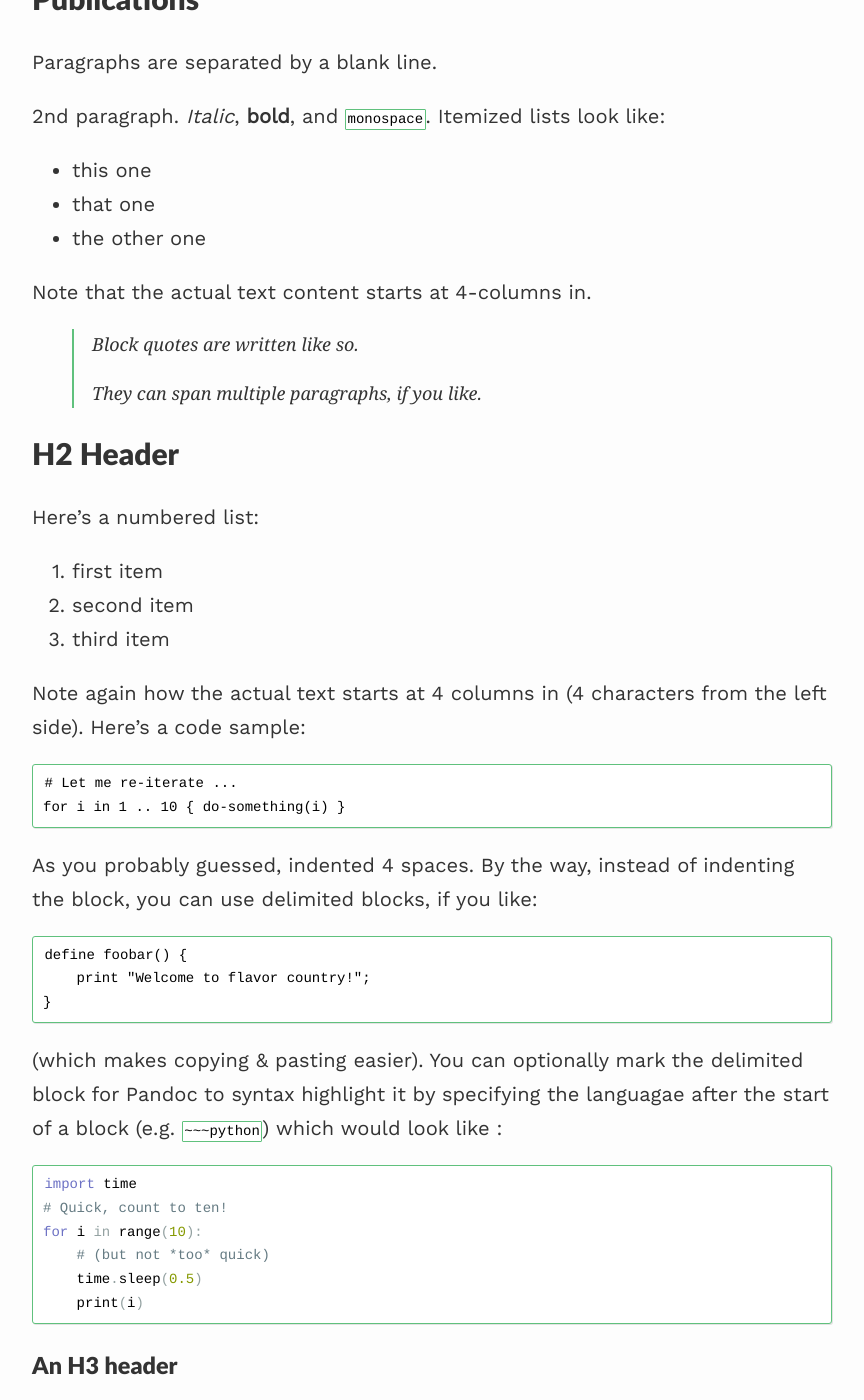
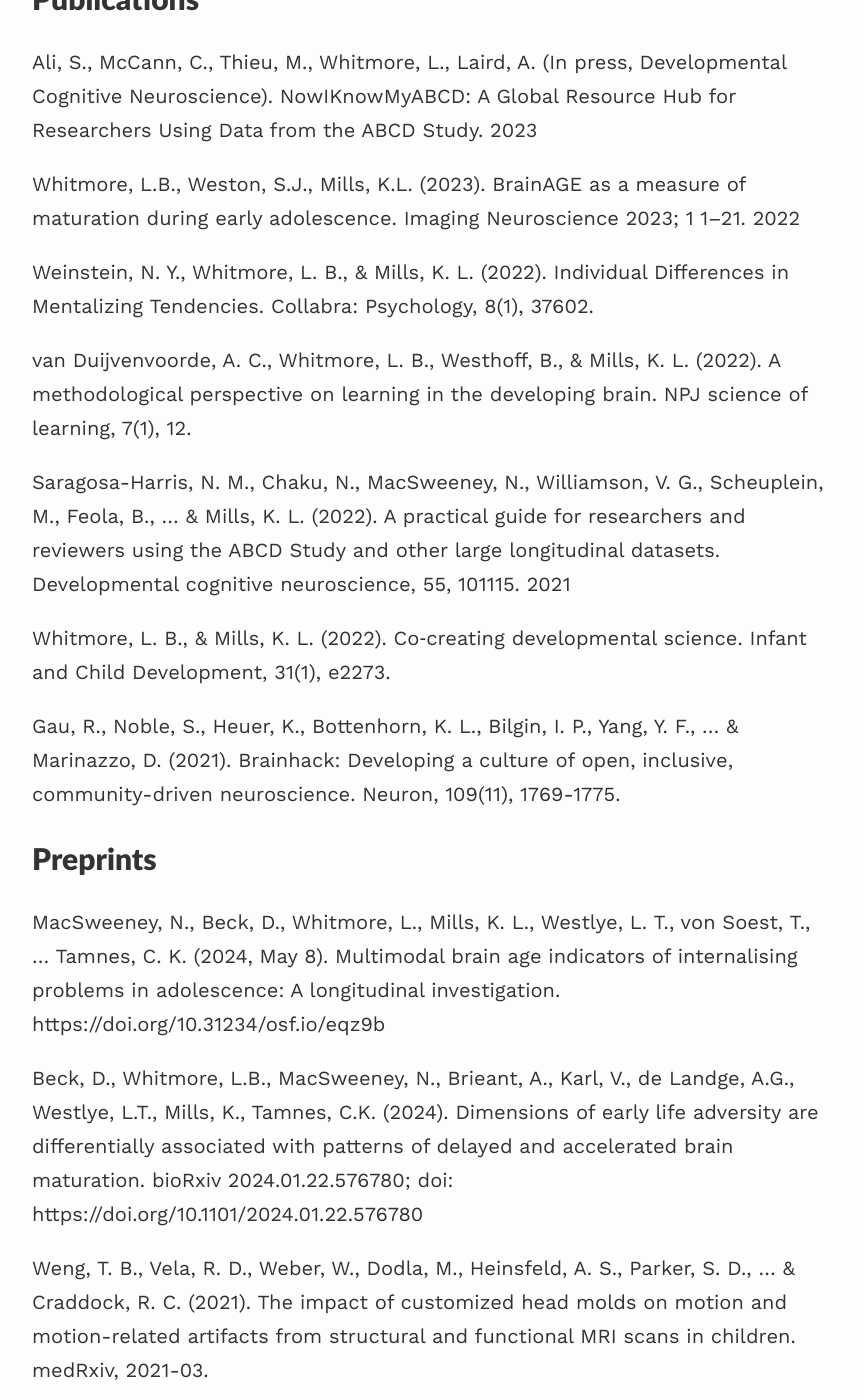
Before and after one commit to LucyWhitmore/lucywhitmore.github.io, a Jekyll site: the page built from publications.md, in a window 1280 px wide and 1400 px high, scrolled down 277 px. Shown: the whole window, without its empty margins (208-1072 px from the left). Built offline with Jekyll 4.4.1, drawn with Linux system fonts in a browser that asks for light colours; nearby versions of some CDN libraries; formulas are drawn with MathJax 3; some of the changed text lies outside the part shown.

Commit message:
Updated publications page

```diff
--- a/publications.md
+++ b/publications.md
@@ -7,134 +7,31 @@ description: recent publications & presentations
 Publications
 ============
 
-Paragraphs are separated by a blank line.
+Ali, S., McCann, C., Thieu, M., Whitmore, L., Laird, A. (In press, Developmental Cognitive Neuroscience). NowIKnowMyABCD: A Global Resource Hub for Researchers Using Data from the ABCD Study.
+2023
 
-2nd paragraph. *Italic*, **bold**, and `monospace`. Itemized lists
-look like:
+Whitmore, L.B., Weston, S.J., Mills, K.L. (2023). BrainAGE as a measure of maturation during early adolescence. Imaging Neuroscience 2023; 1 1–21.
+2022
 
-  * this one
-  * that one
-  * the other one
+Weinstein, N. Y., Whitmore, L. B., & Mills, K. L. (2022). Individual Differences in Mentalizing Tendencies. Collabra: Psychology, 8(1), 37602.
 
-Note that the actual text
-content starts at 4-columns in.
+van Duijvenvoorde, A. C., Whitmore, L. B., Westhoff, B., & Mills, K. L. (2022). A methodological perspective on learning in the developing brain. NPJ science of learning, 7(1), 12.
 
-> Block quotes are
-> written like so.
->
-> They can span multiple paragraphs,
-> if you like.
+Saragosa-Harris, N. M., Chaku, N., MacSweeney, N., Williamson, V. G., Scheuplein, M., Feola, B., ... & Mills, K. L. (2022). A practical guide for researchers and reviewers using the ABCD Study and other large longitudinal datasets. Developmental cognitive neuroscience, 55, 101115.
+2021
+
+Whitmore, L. B., & Mills, K. L. (2022). Co‐creating developmental science. Infant and Child Development, 31(1), e2273.
+
+Gau, R., Noble, S., Heuer, K., Bottenhorn, K. L., Bilgin, I. P., Yang, Y. F., ... & Marinazzo, D. (2021). Brainhack: Developing a culture of open, inclusive, community-driven neuroscience. Neuron, 109(11), 1769-1775.
 
 
-H2 Header
-------------
+Preprints
+============
 
-Here's a numbered list:
-
- 1. first item
- 2. second item
- 3. third item
-
-Note again how the actual text starts at 4 columns in (4 characters
-from the left side). Here's a code sample:
-
-    # Let me re-iterate ...
-    for i in 1 .. 10 { do-something(i) }
-
-As you probably guessed, indented 4 spaces. By the way, instead of
-indenting the block, you can use delimited blocks, if you like:
-
-~~~
-define foobar() {
-    print "Welcome to flavor country!";
-}
-~~~
-
-(which makes copying & pasting easier). You can optionally mark the
-delimited block for Pandoc to syntax highlight it by specifying the languagae after the start of a block (e.g. `~~~python`) which would look like :
-
-~~~python
-import time
-# Quick, count to ten!
-for i in range(10):
-    # (but not *too* quick)
-    time.sleep(0.5)
-    print(i)
-~~~
-
-### An H3 header ###
-
-Now a nested list:
-
- 1. First, get these ingredients:
-
-      * carrots
-      * celery
-      * lentils
-
- 2. Boil some water.
-
- 3. Dump everything in the pot and follow
-    this algorithm:
-
-        find wooden spoon
-        uncover pot
-        stir
-        cover pot
-        balance wooden spoon precariously on pot handle
-        wait 10 minutes
-        goto first step (or shut off burner when done)
-
-    Do not bump wooden spoon or it will fall.
-
-Notice again how text always lines up on 4-space indents (including
-that last line which continues item 3 above).
-
-Here's a footnote [^1].
-
-[^1]: Some footnote text.
-
-Tables can look like this:
-
-| Header 1 | Header 2                   | Header 3 |
-|:--------:|:--------------------------:|:--------:|
-| data1a   | Data is longer than header | 1        |
-| d1b      | add a cell                 |          |
-| lorem    | ipsum                      | 3        |
-|          | empty outside cells        |          |
-| skip     |                            | 5        |
-| six      | Morbi purus                | 6        |
+MacSweeney, N., Beck, D., Whitmore, L., Mills, K. L., Westlye, L. T., von Soest, T., … Tamnes, C. K. (2024, May 8). Multimodal brain age indicators of internalising problems in adolescence: A longitudinal investigation. https://doi.org/10.31234/osf.io/eqz9b
 
 
-A horizontal rule follows.
+Beck, D., Whitmore, L.B., MacSweeney, N., Brieant, A., Karl, V., de Landge, A.G., Westlye, L.T., Mills, K., Tamnes, C.K. (2024). Dimensions of early life adversity are differentially associated with patterns of delayed and accelerated brain maturation. bioRxiv 2024.01.22.576780; doi: https://doi.org/10.1101/2024.01.22.576780
 
-***
 
-Here's a definition list:
-
-apples
-  : Good for making applesauce.
-
-oranges
-  : Citrus!
-
-tomatoes
-  : There's no "e" in tomatoe.
-
-Again, text is indented 4 spaces. (Put a blank line between each
-term and  its definition to spread things out more.)
-
-Here's a "line block" (note how whitespace is honored):
-
-| Line one
-|   Line too
-| Line tree
-
-and images can be specified like so:
-
-![example image](https://images.unsplash.com/photo-1488190211105-8b0e65b80b4e?w=300&h=300&fit=crop "An exemplary image")
-
-Inline math equation: $\omega = d\phi / dt$. Display
-math should get its own line like so:
-
-$$I = \int \rho R^{2} dV$$
+Weng, T. B., Vela, R. D., Weber, W., Dodla, M., Heinsfeld, A. S., Parker, S. D., ... & Craddock, R. C. (2021). The impact of customized head molds on motion and motion-related artifacts from structural and functional MRI scans in children. medRxiv, 2021-03.
```
